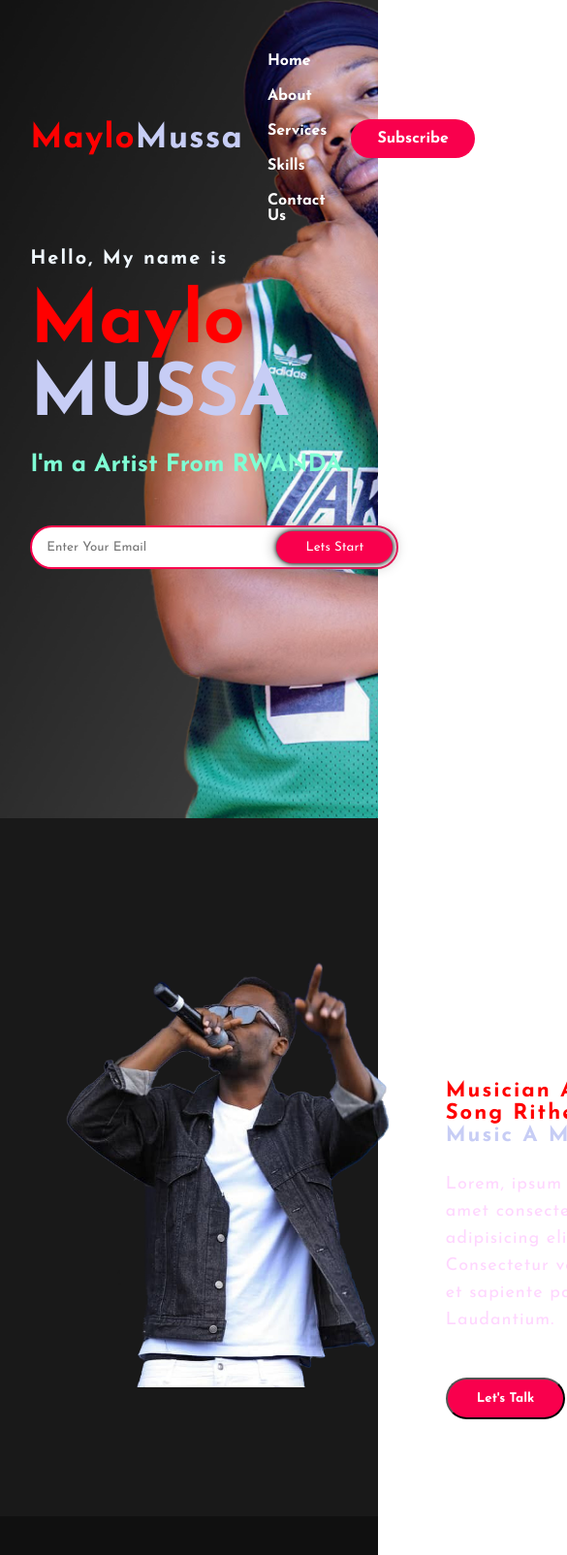
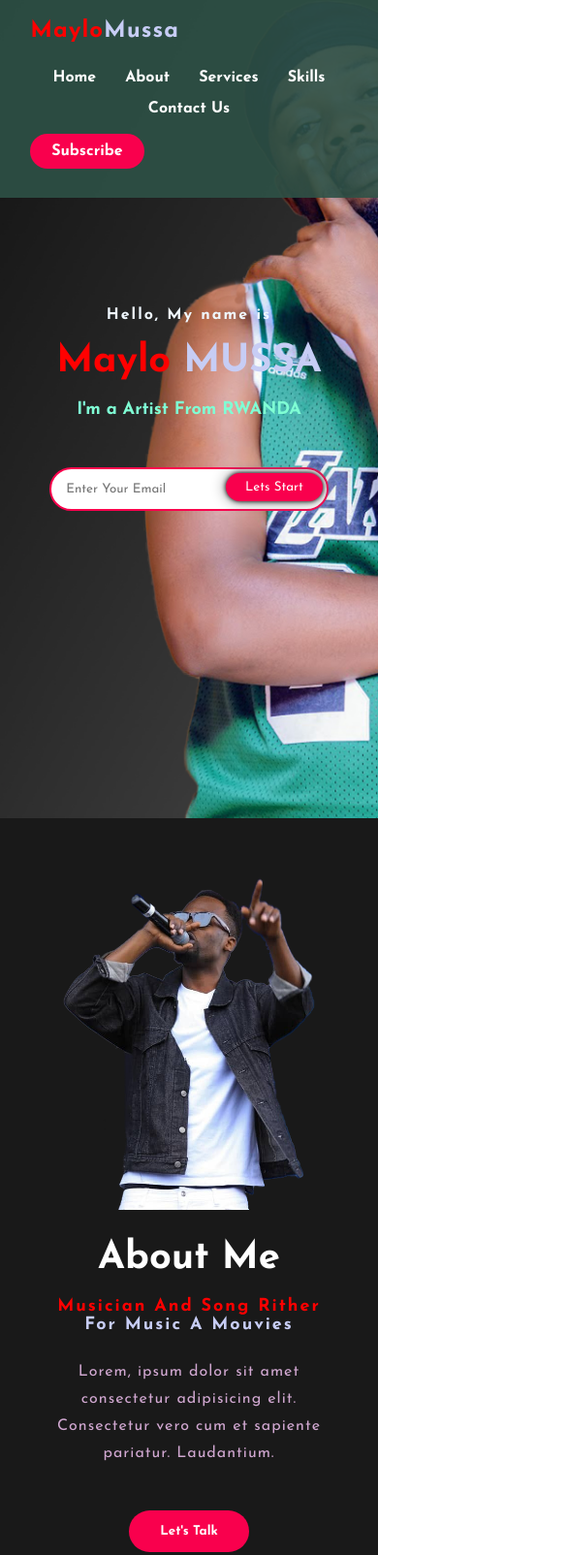
Before and after one commit to OneServiceJL/web-Maylo, a plain HTML site: page index.html in a window 390 px wide. Shown: the top 1604 px of the page at 97% size, 585 px wide, since content can reach past the window. Drawn offline with Linux system fonts and the light colour scheme.

Commit message:
responsive

```diff
--- a/css/style.css
+++ b/css/style.css
@@ -4,6 +4,13 @@
     font-family: 'josefin Sans', sans-serif;
     box-sizing: border-box;
 }
+
+/* Add viewport meta tag for responsiveness */
+@viewport {
+    width: device-width;
+    zoom: 1.0;
+}
+
 .hero{
     height: 100vh;
     width: 100%;
@@ -12,27 +19,40 @@
     background-size: cover;
     background-position: center;
 }
+
 nav{
     display: flex;
     align-items: center;
     justify-content: space-between;
     position: fixed;
+    width: 100%;
     padding-top: 45px;
     padding-left: 8%;
     padding-right: 8%;
+    flex-wrap: wrap;
+    background-color: rgba(46, 82, 70, 0.9);
+    z-index: 1000;
 }
+
 .logo{
     color: red;
-    font-size: 35px;
+    font-size: clamp(24px, 5vw, 35px);
     letter-spacing: 1px;
     cursor: pointer;
 }
+
 span{
     color: rgb(199, 205, 245);
 }
+
+nav ul {
+    display: flex;
+    flex-wrap: wrap;
+    justify-content: center;
+}
+
 nav ul li{
     list-style-type: none;
-    display: inline-block;
     padding: 10px 25px;
 }
 
@@ -42,10 +62,12 @@ nav ul li a{
     font-weight: bold;
     text-transform: capitalize;
 }
+
 nav ul li a:hover{
     color: #f9004d;
     transition: 0.4s;
 }
+
 .btn{
     background-color: #f9004d;
     color: white;
@@ -55,47 +77,56 @@ nav ul li a:hover{
     padding: 10px 25px;
     border-radius: 30px;
     transition: transform .4s;
+    margin: 10px 0;
 }
+
 .btn:hover{
     transform: scale(1.2);
 }
+
 .content{
     position: absolute;
     top: 50%;
     left: 8%;
     transform: translateY(-50%);
+    width: 84%;
+    padding: 20px;
 }
+
 h1{
     color: rgb(255, 0, 0);
     margin: 20px 0 20px;
-    font-size: 75px;
+    font-size: clamp(40px, 8vw, 75px);
 }
+
 h3{
     color: aquamarine;
-    font-size: 25px;
+    font-size: clamp(18px, 4vw, 25px);
     margin-bottom: 50px;
 }
+
 h4{
     color: aliceblue;
     letter-spacing: 2px;
-    font-size: 20px;
+    font-size: clamp(16px, 3vw, 20px);
 }
+
 .newslatter form{
-    width: 380px;
-    max-width: 100%;
+    width: 100%;
+    max-width: 380px;
     position: relative;
 }
+
 .newslatter form input:first-child{
-    display: inline-block;
     width: 100%;
     padding: 14px 130px 14px 15px;
     border: 2px solid #f9004d;
     outline: none;
     border-radius: 30px;
 }
+
 .newslatter form input:last-child{
     position: absolute;
-    display: inline-block;
     outline: none;
     border: none;
     padding: 10px 30px;
@@ -107,123 +138,149 @@ h4{
     top: 6px;
     right: 6px;
 }
+
 .about{
     width: 100%;
-    padding: 100px 0px;
+    padding: 50px 20px;
     background-color: #191919;
 }
+
 .about img{
     height: auto;
-    width: 450px;
+    width: 100%;
+    max-width: 450px;
+    margin-bottom: 30px;
 }
+
 .about-text{
-    width: 550px;
+    width: 100%;
+    max-width: 550px;
+    padding: 0 20px;
 }
+
 .main{
-    width: 1130px;
-    max-width: 95%;
+    width: 100%;
+    max-width: 1130px;
     margin: auto;
     display: flex;
+    flex-direction: column;
     align-items: center;
-    justify-content: space-around;
+    text-align: center;
 }
+
 .about-text h2{
     color: white;
-    font-size: 75px;
-    text-decoration: capitalize;
+    font-size: clamp(40px, 8vw, 75px);
+    text-transform: capitalize;
     margin-bottom: 20px;
 }
+
 .about-text h5{
     color: rgb(255, 0, 0);
     letter-spacing: 2px;
-    font-size: 22px;
+    font-size: clamp(18px, 3vw, 22px);
     margin-bottom: 25px;
     text-transform: capitalize;
 }
+
 .about-text p{
     color: #fcfc;
     letter-spacing: 1px;
     line-height: 28px;
-    font-size: 18px;
+    font-size: clamp(16px, 2vw, 18px);
     margin-bottom: 45px;
 }
+
 button{
     background-color: #f9004d;
     color: white;
     text-decoration: none;
-    border: px solid transparent;
+    border: 2px solid transparent;
     font-weight: bold;
     padding: 13px 30px;
     border-radius: 30px;
     transition: .4s;
 }
+
 button:hover{
     background-color: transparent;
     border: 2px solid #f9004d;
     cursor: pointer;
 }
+
 .service{
     background: #101010;
     width: 100%;
-    padding: 100px 0px;
+    padding: 50px 20px;
 }
+
 .title h2{
     color: white;
-    font-size: 75px;
-    width: 1130px;
+    font-size: clamp(40px, 8vw, 75px);
+    width: 100%;
+    max-width: 1130px;
     margin: 30px auto;
     text-align: center;
 }
+
 .box{
     display: flex;
     justify-content: center;
-    align-items: center;
-    min-height: 400px;
+    align-items: stretch;
+    flex-wrap: wrap;
+    gap: 20px;
+    padding: 20px;
 }
+
 .card{
-    height: 365px;
-    width: 335px;
+    flex: 1 1 300px;
+    max-width: 335px;
     padding: 20px 35px;
     background: #191919;
     border-radius: 20px;
     margin: 15px;
     position: relative;
-    overflow: hidden;
     text-align: center;
 }
+
 .card i{
-    font-size: 50px;
+    font-size: clamp(30px, 5vw, 50px);
     display: block;
     text-align: center;
     margin: 25px 0px;
     color: #f9004d;
 }
+
 h5{
     color: white;
-    font-size: 23px;
+    font-size: clamp(18px, 3vw, 23px);
     margin-bottom: 15px;
 }
+
 .pra p{
     color: #fcfc;
-    font-size: 16px;
+    font-size: clamp(14px, 2vw, 16px);
     line-height: 27px;
     margin-bottom: 25px;
 }
+
 .card .button{
     background-color: #f9004d;
     color: white;
     text-decoration: none;
-    border: px solid transparent;
+    border: 2px solid transparent;
     font-weight: bold;
     padding: 2px 22px;
     border-radius: 30px;
     transition: .4s;
 }
+
 .card .button:hover{
     background-color: transparent;
     border: 2px solid #f9004d;
     cursor: pointer;
 }
+
 .contact-me{
     width: 100%;
     height: 190px;
@@ -233,24 +290,74 @@ h5{
     flex-direction: column;
     justify-content: center;
 }
+
 .contact-me p{
     color: white;
-    font-size: 30px;
+    font-size: clamp(24px, 4vw, 30px);
     font-weight: bold;
     margin-bottom: 20px;
 }
+
 .contact-me .button-two{
     background-color: #f9004d;
     color: white;
     text-decoration: none;
-    border: px solid transparent;
+    border: 2px solid transparent;
     font-weight: bold;
     padding: 13px 30px;
     border-radius: 30px;
     transition: .4s;
 }
+
 .contact-me .button-two:hover{
     background-color: transparent;
     border: 2px solid #f9004d;
     cursor: pointer;
 }
+
+/* Media Queries */
+@media screen and (min-width: 768px) {
+    .main {
+        flex-direction: row;
+        text-align: left;
+        justify-content: space-around;
+    }
+
+    .about img {
+        margin-bottom: 0;
+    }
+}
+
+@media screen and (max-width: 768px) {
+    nav {
+        padding-top: 20px;
+        padding-bottom: 20px;
+    }
+
+    nav ul {
+        width: 100%;
+        margin-top: 20px;
+    }
+
+    .content {
+        text-align: center;
+    }
+
+    .newslatter form {
+        margin: 0 auto;
+    }
+}
+
+@media screen and (max-width: 480px) {
+    .btn {
+        padding: 8px 20px;
+    }
+
+    nav ul li {
+        padding: 8px 15px;
+    }
+
+    .newslatter form input:last-child {
+        padding: 8px 20px;
+    }
+}
--- a/index.html
+++ b/index.html
@@ -1,13 +1,15 @@
 <!DOCTYPE html>
 <html lang="en">
 <head>
+    <meta charset="UTF-8">
+    <meta name="viewport" content="width=device-width, initial-scale=1.0">
     <link rel="stylesheet" href="css/style.css">
     <title>Maylo MUSSA</title>
 
     <link rel="preconnect" href="https://fonts.gstatic.com">
     <link href="https://fonts.googleapis.com/css2?family=josefin+Sans:ital,wght@0,100;0,200;0,300;0,400;0,500;0,600;0,700;1,100;1,200;1,300;1,400;1,500;1,600;1,700&display=swap" rel="stylesheet">
 
-    <link rel="stylesheet" href="https://sdnjs.cloudflare.com/ajax/libs/font-awesome/5.15.3/css/all.min.css" integrity="sha512-iBBXm8fW90+nuLcSKlmbrPcLa0OT92xO1BIsZ+ywDWZCvqsWgccV3gFoRBv0z+8dlJgyAHIhR35VZc2oM/gI1w==" crossorigin="anonymous" referrerpolicy="no-referrer" />
+    <link rel="stylesheet" href="https://cdnjs.cloudflare.com/ajax/libs/font-awesome/5.15.3/css/all.min.css" integrity="sha512-iBBXm8fW90+nuLcSKlmbrPcLa0OT92xO1BIsZ+ywDWZCvqsWgccV3gFoRBv0z+8dlJgyAHIhR35VZc2oM/gI1w==" crossorigin="anonymous" referrerpolicy="no-referrer" />
 
 
 </head>
```
Lines whose indentation alone changed are shown as unchanged.
